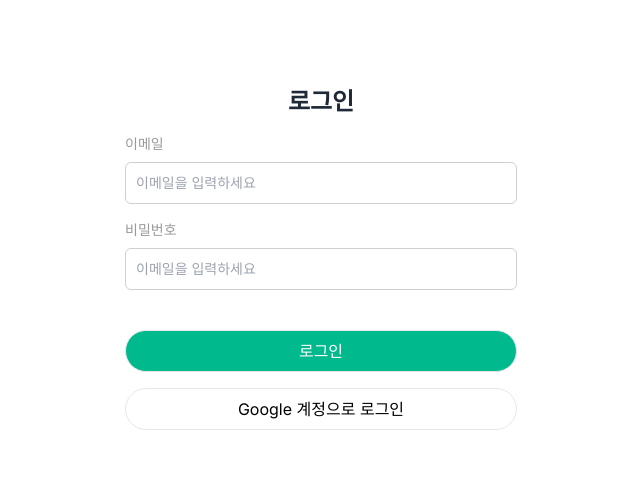
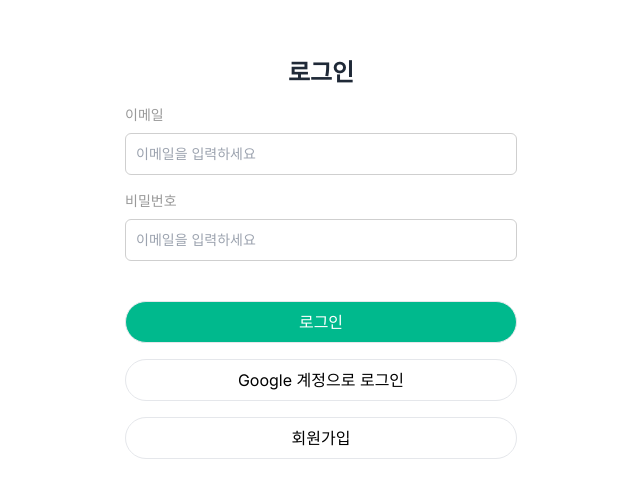
Before and after one commit to sharekim93/simple-chatting, a Next.js app: page / in a window 1280 px wide. Shown: the part 142-640 px from the top of the page, without its empty margins (319-959 px from the left). Built offline with nearby package versions, Linux system fonts and the light colour scheme; no server answers.

Commit message:
feat : 아이디 비밀번호 로그인 추가

```diff
--- a/src/components/Login.tsx
+++ b/src/components/Login.tsx
@@ -1,21 +1,46 @@
 "use client";
 import React, { FormEvent, useState } from "react";
 import { auth } from "@/firebase";
-import {
-  useSignInWithGoogle,
-  useSignInWithEmailAndPassword,
-} from "react-firebase-hooks/auth";
+import { useSignInWithGoogle } from "react-firebase-hooks/auth";
+import { useRouter } from "next/navigation";
+import { signInWithEmailAndPassword } from "firebase/auth";
+import { ToastContainer, toast } from "react-toastify";
+import Loader from "./Loader";
 
 const Login = () => {
+  const router = useRouter();
+
+  const [isLoading, setIsLoading] = useState(false);
   const [email, setEmail] = useState("");
   const [password, setPassword] = useState("");
+
   const [signInWithGoogle] = useSignInWithGoogle(auth);
 
   const handleSubmit = (e: FormEvent<HTMLFormElement>) => {
     e.preventDefault();
+    setIsLoading(true);
+
+    signInWithEmailAndPassword(auth, email, password)
+      .then((res) => {
+        setIsLoading(false);
+        toast.success("로그인에 성공했습니다");
+      })
+      .catch((error) => {
+        if (error.code === "auth/invalid-credential") {
+          toast.error("아이디 또는 비밀번호가 일치하지 않습니다.");
+        } else {
+          toast.error(error.message);
+        }
+      });
+  };
+
+  const register = () => {
+    router.push("/register");
   };
 
   return (
+    <>
+      {isLoading && <Loader />}
       <section className="flex items-center justify-center min-h-screen">
         <div className="w-[392px]">
           <h2 className="text-2xl font-extrabold text-center text-gray-800">
@@ -62,15 +87,24 @@ const Login = () => {
                 로그인
               </button>
               <button
+                type="button"
                 className="px-6 w-full py-2 duration-200 mt-4 border rounded-3xl bg-white  hover:bg-[#00B98D] hover:text-white"
                 onClick={() => signInWithGoogle()}
               >
                 Google 계정으로 로그인
               </button>
+              <button
+                type="button"
+                className="px-6 w-full py-2 duration-200 mt-4 border rounded-3xl bg-white  hover:bg-[#00B98D] hover:text-white"
+                onClick={() => register()}
+              >
+                회원가입
+              </button>
             </div>
           </form>
         </div>
       </section>
+    </>
   );
 };
 
```
Lines whose indentation alone changed are shown as unchanged.
